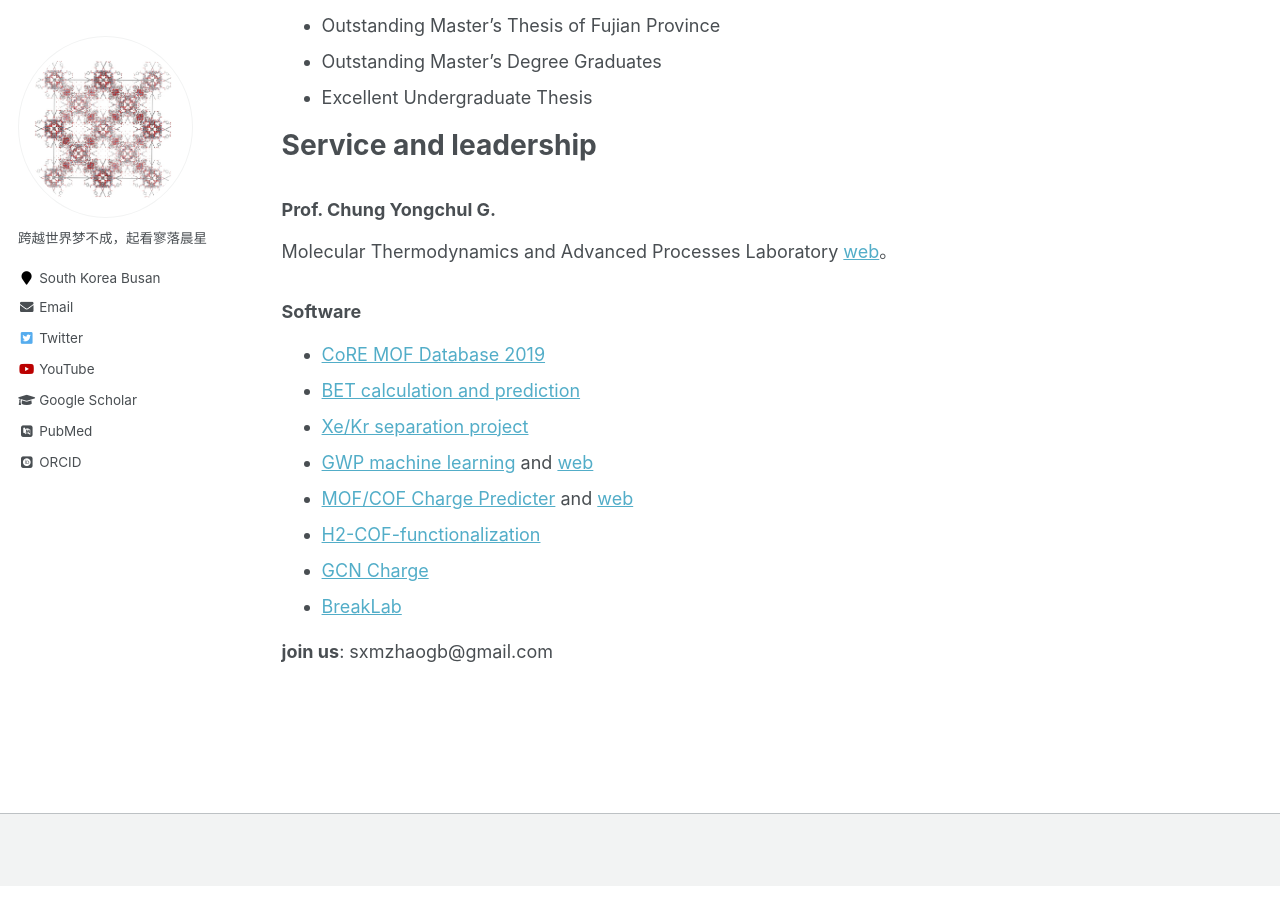
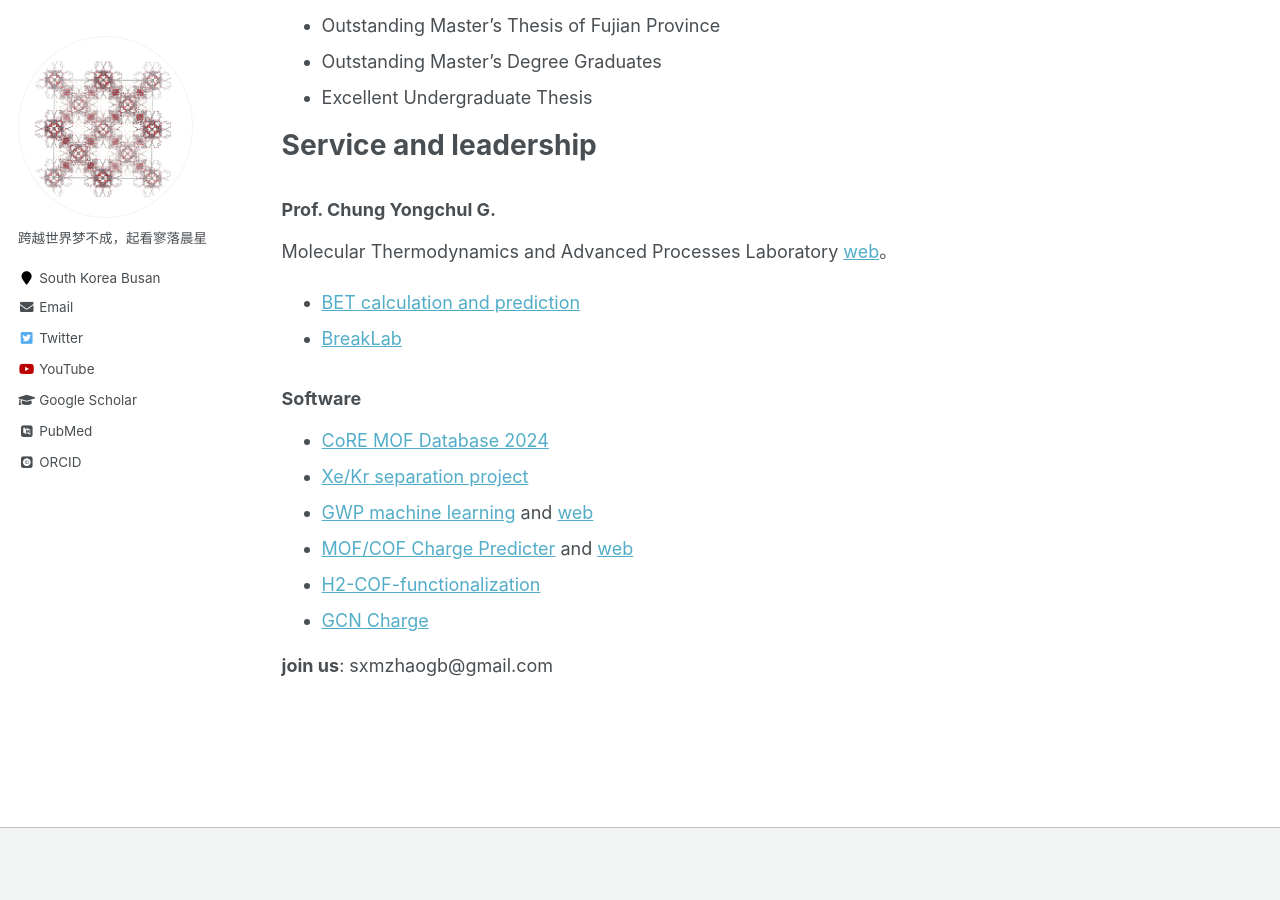
Before and after one commit to sxm13/ZGBshenxiaomoCV.github.io, a Jekyll site: the page built from _pages/cv.md, in a window 1280 px wide and 900 px high, scrolled down 605 px. Built offline with Jekyll 4.4.1, drawn with Linux system fonts in a browser that asks for light colours; some web fonts are replaced.

Commit message:
Update cv.md

```diff
--- a/_pages/cv.md
+++ b/_pages/cv.md
@@ -33,15 +33,15 @@ Service and leadership
 ======
 ### Prof. Chung Yongchul G.
 Molecular Thermodynamics and Advanced Processes Laboratory [web](https://sites.google.com/view/mtap-lab)。
+* [BET calculation and prediction](https://sesami-web.org/)
+* [BreakLab]()
 
 ### Software
-* [CoRE MOF Database 2019](https://zenodo.org/records/3677685#.XzqXbZMzY8M)
-* [BET calculation and prediction](https://sesami-web.org/)
+* [CoRE MOF Database 2024]()
 * [Xe/Kr separation project](https://github.com/sxm13/Xe-Kr-Separation-Project)
 * [GWP machine learning](https://github.com/sxm13/GWP-project) and [web](https://gwp-web-mtap-pnu.streamlit.app/)
 * [MOF/COF Charge Predicter](https://github.com/sxm13/GCNCharges) and [web](https://gcn-charge-predicter-mtap.streamlit.app/)
 * [H2-COF-functionalization](https://github.com/sxm13/H2-COF-functionalization)
-* [GCN Charge]()
-* [BreakLab]()
+* [GCN Charge](https://gcn-charge-predicter-mtap.streamlit.app/)
 
 **join us**: sxmzhaogb@gmail.com
```
